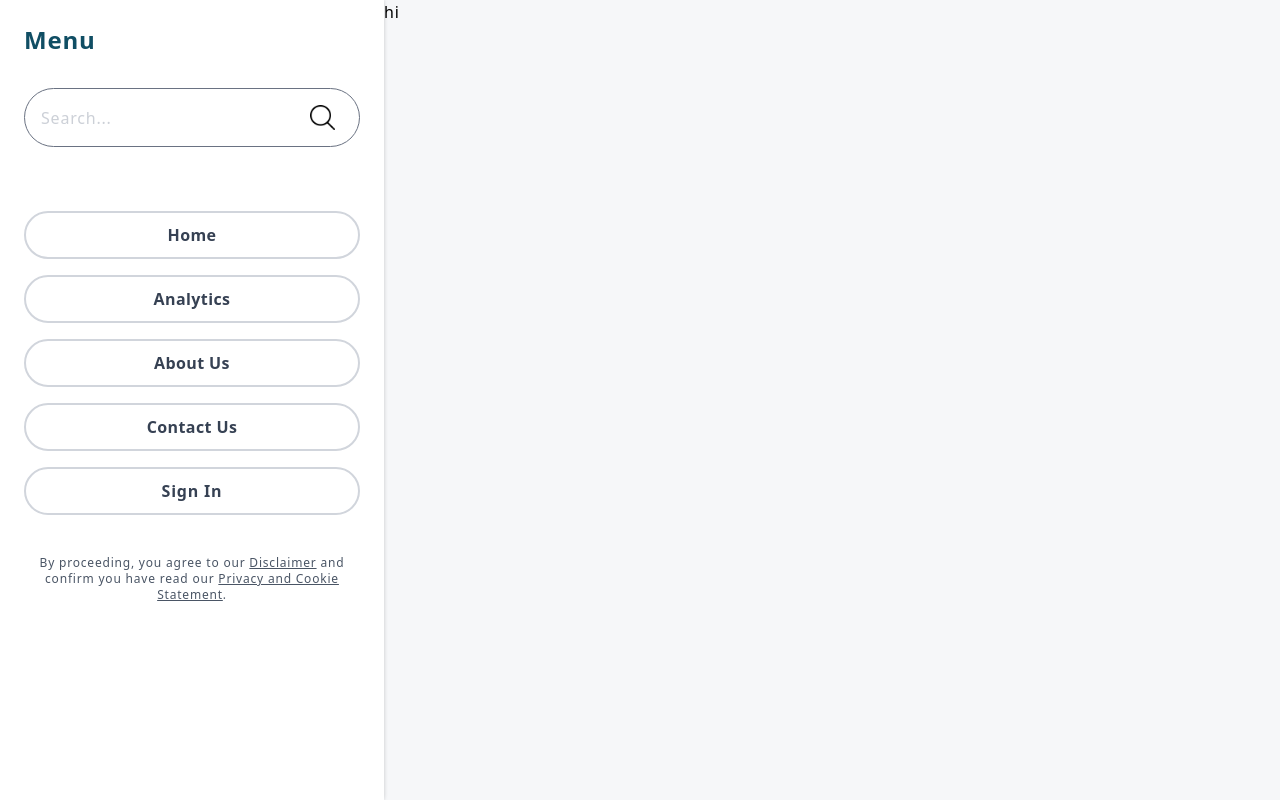
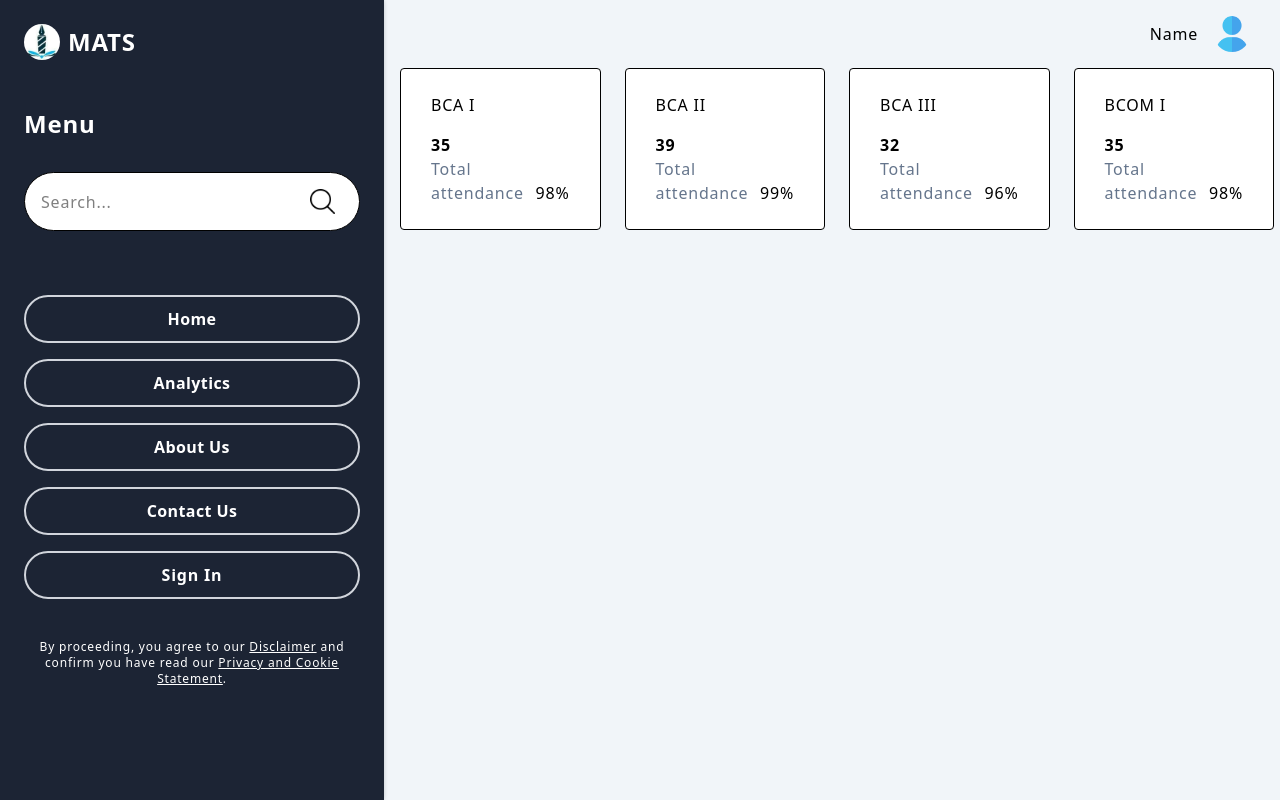
Before and after one commit to Shreekanth000001/Mats, a React (Vite) app: page / in a window 1280 px wide. Built offline with nearby package versions, Linux system fonts and the light colour scheme.

Commit message:
Menu and dashboard updates

```diff
--- a/src/components/dashboard.jsx
+++ b/src/components/dashboard.jsx
@@ -1,11 +1,60 @@
-import React from 'react'
+import React from "react";
+import "../index.css";
+import Profilepic from "../assets/profile.png";
 
 const Dashboard = () => {
-    return (
-        <div className=''>
-            hi
+  return (
+    <div id="Dashboard" className="w-full pl-4 pr-1.5">
+      <div className="hidden md:flex justify-end px-4 py-4 shadow-2 md:px-6 2xl:px-11">
+        <div className="flex items-center">
+          <span className="mr-4">Name</span>
+          <img className="w-9 h-9 rounded-full" src={Profilepic} alt="ntg" />
         </div>
-    )
-}
+      </div>
+      <div className="grid grid-cols-1 gap-4 md:grid-cols-2 md:gap-6 xl:grid-cols-4 2xl:gap-7.5">
+        <div className="rounded-sm border border-stroke bg-white py-6 px-7.5 shadow-default dark:border-strokedark dark:bg-boxdark">
+          <div>BCA I</div>
+          <div className="mt-4 flex items-end justify-between">
+            <div className="flex flex-col">
+              <div className="font-bold">35</div>
+              <span className="text-[#65758C]">Total attendance</span>
+            </div>
+            <div>98%</div>
+          </div>
+        </div>
+        <div className="rounded-sm border border-stroke bg-white py-6 px-7.5 shadow-default dark:border-strokedark dark:bg-boxdark">
+          <div>BCA II</div>
+          <div className="mt-4 flex items-end justify-between">
+            <div className="flex flex-col">
+              <div className="font-bold">39</div>
+              <span className="text-[#65758C]">Total attendance</span>
+            </div>
+            <div>99%</div>
+          </div>
+        </div>
+        <div className="rounded-sm border border-stroke bg-white py-6 px-7.5 shadow-default dark:border-strokedark dark:bg-boxdark">
+          <div>BCA III</div>
+          <div className="mt-4 flex items-end justify-between">
+            <div className="flex flex-col">
+              <div className="font-bold">32</div>
+              <span className="text-[#65758C]">Total attendance</span>
+            </div>
+            <div>96%</div>
+          </div>
+        </div>
+        <div className="rounded-sm border border-stroke bg-white py-6 px-7.5 shadow-default dark:border-strokedark dark:bg-boxdark">
+          <div>BCOM I</div>
+          <div className="mt-4 flex items-end justify-between">
+            <div className="flex flex-col">
+              <div className="font-bold">35</div>
+              <span className="text-[#65758C]">Total attendance</span>
+            </div>
+            <div>98%</div>
+          </div>
+        </div>
+      </div>
+    </div>
+  );
+};
 
-export default Dashboard
+export default Dashboard;
--- a/src/components/home.jsx
+++ b/src/components/home.jsx
@@ -1,4 +1,3 @@
-import { Link, useLocation } from "react-router-dom";
 import "../index.css";
 import Menu from "./menu";
 import Dashboard from "./dashboard";
@@ -8,11 +7,8 @@ const Home = () => {
 
   const renderContent = () => {
 
-
     if (location.pathname === '/') {
-
        return <Dashboard />;
-
     }
     // else if (location.pathname === '/account') {
     //    return <Account />;
@@ -21,7 +17,7 @@ const Home = () => {
  };
 
   return (
-    <div className="App md:bg-[#F6F7F9] tracking-wide h-screen">
+    <div className="App bg-[#F1F5F9] tracking-wide h-screen">
       <div className="md:flex tracking-wider mb-7 md:mb-0">
         <Menu />
         {renderContent()}
--- a/src/components/menu.jsx
+++ b/src/components/menu.jsx
@@ -1,29 +1,45 @@
-import React, { useEffect, useState } from "react";
-import { Link, useLocation } from "react-router-dom";
+import React, { useEffect, useState, useRef } from "react";
+import { Link } from "react-router-dom";
 import "../index.css";
 import search from "../assets/search.png";
+import Logom from "../assets/logom.webp";
 
 const Menu = () => {
   const [openmodal, setOpenmodal] = useState(false);
+  const menuRef = useRef(null);
 
   useEffect(() => {
     // Set openmodal to true for md and larger screens
     if (window.innerWidth >= 768) {
       setOpenmodal(true);
     }
-  }, []);
+    const handleClickOutside = (event) => {
+      if (menuRef.current && !menuRef.current.contains(event.target)) {
+        setOpenmodal(false); // Close the menu
+      }
+    };
+
+    // Only add the event listener for small screens
+    if (window.innerWidth < 768) {
+      document.addEventListener("mousedown", handleClickOutside);
+    }
+
+    // Cleanup the event listener
+    return () => {
+      document.removeEventListener("mousedown", handleClickOutside);
+    };
+  }, [openmodal]);
 
   return (
-    <div>
+    <div className="">
       <div
         id="Toggle button"
-        className="md:hidden tracking-wider m-4"
+        className="md:hidden tracking-wider p-4 bg-white w-full fixed top-0 z-50 shadow"
       >
         <div
-          className=" w-fit flex flex-col text-gray-900 rounded-2xl"
-          onClick={() => setOpenmodal(true)}
+          className="flex text-gray-900 rounded-2xl"
         >
-          <div className="flex flex-col items-center justify-center bg-[#21243d] rounded-2xl w-[47px] h-[46px] space-y-1 border-t-2  border-white -mt-1 z-10">
+          <div className="flex flex-col items-center justify-center bg-[#21243d] rounded-2xl w-[47px] h-[46px] space-y-1 border-t-2  border-white -mt-1 z-10" onClick={() => setOpenmodal(true)}>
             <div className="flex w-full justify-center space-x-2">
               <p className="bg-white rounded-sm w-2 h-2"></p>
               <p className="bg-white rounded-sm w-2 h-2"></p>
@@ -33,33 +49,45 @@ const Menu = () => {
               <p className="bg-white rounded-sm w-2 h-2"></p>
             </div>
           </div>
+          <div className="flex ml-4 justify-center w-[70%]">
+            <img className="w-9 h-9 mr-2 rounded-full" src={Logom} alt="logo" />
+            <span>MATS</span>
+          </div>
         </div>
+
       </div>
+      <div className="md:hidden h-[80px]"></div>
       {openmodal && (
-        <div id="menu" className="relative">
-          <div className="relative container text-gray-500 mx-auto md:mx-0 w-80 md:w-96">
+        <div id="menu" className="fixed top-[78px] md:top-0 inset-0 z-50 md:relative md:z-0">
+          <div className="relative container mx-auto md:mx-0 w-80 md:w-96">
 
-            <div className="rounded-xl md:rounded-none bg-white shadow-xl md:min-h-screen" style={{ boxShadow: "0 -2px 4px rgba(0, 0, 0, 0.1), 0 2px 4px rgba(0, 0, 0, 0.1)" }}>
+            <div ref={menuRef} className="rounded-xl md:rounded-none bg-[#1C2434] text-white shadow-xl md:min-h-screen" style={{ boxShadow: "0 -2px 4px rgba(0, 0, 0, 0.1), 0 2px 4px rgba(0, 0, 0, 0.1)" }}>
+              <a href="/"
+                className="hidden md:flex items-center mb-6 text-2xl font-semibold text-white pt-6 pl-6"
+              >
+                <img className="w-9 h-9 mr-2 rounded-full" src={Logom} alt="logo" />
+                MATS
+              </a>
               <div className="p-6">
                 <div className="space-y-4">
-                  <h2 className="mb-8 text-2xl text-cyan-900 font-bold">
+                  <h2 className="mb-8 text-2xl font-bold">
                     Menu
                   </h2>
                 </div>
                 <div className="flex items-center justify-center w-full">
                   <div
                     id="search bar"
-                    className="flex w-full bg-white border rounded-full"
+                    className="flex w-full bg-white text-black border rounded-full"
                   >
                     <input
-                      className=" w-full border-none bg-transparent px-4 py-1 text-gray-400 outline-none focus:outline-none "
+                      className=" w-full border-none bg-transparent px-4 py-1 outline-none focus:outline-none "
                       type="search"
                       name="search"
                       placeholder="Search..."
                     />
                     <button
                       type="submit"
-                      className="m-2 ml-auto rounded px-4 py-2 text-white"
+                      className="m-2 ml-auto rounded px-4 py-2"
                     >
                       <img src={search} className="w-8" />
                     </button>
@@ -70,7 +98,7 @@ const Menu = () => {
                     className="h-12 px-6 border-2 border-gray-300 rounded-full transition duration-300
  hover:border-blue-400 focus:bg-blue-50 active:bg-blue-100 flex items-center space-x-4 justify-center"
                   ><Link to="/" className='w-full flex items-center space-x-4 justify-center'>
-                      <span className="w-max font-semibold tracking-wide text-gray-700 text-sm transition duration-300 group-hover:text-blue-600 sm:text-base">
+                      <span className="w-max font-semibold tracking-wide text-sm transition duration-300 group-hover:text-blue-600 sm:text-base">
                         Home
                       </span>
                     </Link>
@@ -79,7 +107,7 @@ const Menu = () => {
                     className="h-12 px-6 border-2 border-gray-300 rounded-full transition duration-300
  hover:border-blue-400 focus:bg-blue-50 active:bg-blue-100 flex items-center space-x-4 justify-center"
                   ><Link to="/analytics" className='w-full flex items-center space-x-4 justify-center'>
-                      <span className="block w-max font-semibold tracking-wide text-gray-700 text-sm transition duration-300 group-hover:text-blue-600 sm:text-base">
+                      <span className="block w-max font-semibold tracking-wide text-sm transition duration-300 group-hover:text-blue-600 sm:text-base">
                         Analytics
                       </span>
                     </Link>
@@ -88,7 +116,7 @@ const Menu = () => {
                     className="h-12 px-6 border-2 border-gray-300 rounded-full transition duration-300
                                      hover:border-blue-400 focus:bg-blue-50 active:bg-blue-100 flex items-center space-x-4 justify-center"
                   ><Link to="/aboutus" className='w-full flex items-center space-x-4 justify-center'>
-                      <span className="block w-max font-semibold tracking-wide text-gray-700 text-sm transition duration-300 group-hover:text-blue-600 sm:text-base">
+                      <span className="block w-max font-semibold tracking-wide text-sm transition duration-300 group-hover:text-blue-600 sm:text-base">
                         About Us
                       </span>
                     </Link>
@@ -97,7 +125,7 @@ const Menu = () => {
                     className="h-12 px-6 border-2 border-gray-300 rounded-full transition duration-300
                                      hover:border-blue-400 focus:bg-blue-50 active:bg-blue-100 flex items-center justify-center"
                   ><Link to="/contactus" className='w-full flex items-center space-x-4 justify-center'>
-                      <span className="block w-max font-semibold tracking-wide text-gray-700 text-sm transition duration-300 group-hover:text-blue-600 sm:text-base">
+                      <span className="block w-max font-semibold tracking-wide text-sm transition duration-300 group-hover:text-blue-600 sm:text-base">
                         Contact Us
                       </span>
                     </Link>
@@ -107,14 +135,14 @@ const Menu = () => {
                                      hover:border-blue-400 focus:bg-blue-50 active:bg-blue-100 w-full flex items-center justify-center"
                   >
                     <Link to="/login" className='w-full flex items-center space-x-4 justify-center'>
-                      <span className="font-semibold text-gray-700 text-sm transition duration-300 group-hover:text-blue-600 sm:text-base">
+                      <span className="font-semibold text-sm transition duration-300 group-hover:text-blue-600 sm:text-base">
                         Sign In
                       </span>
                     </Link>
                   </li>
                 </ul>
 
-                <div className="mt-10 space-y-4 text-gray-600 text-center sm:-mb-8 h-min">
+                <div className="mt-10 space-y-4 text-center sm:-mb-8 h-min">
                   <p className="text-xs">
                     By proceeding, you agree to our{" "}
                     <a href="" className="underline">
```
Also changed, not shown: src/assets/profile.png (added).
